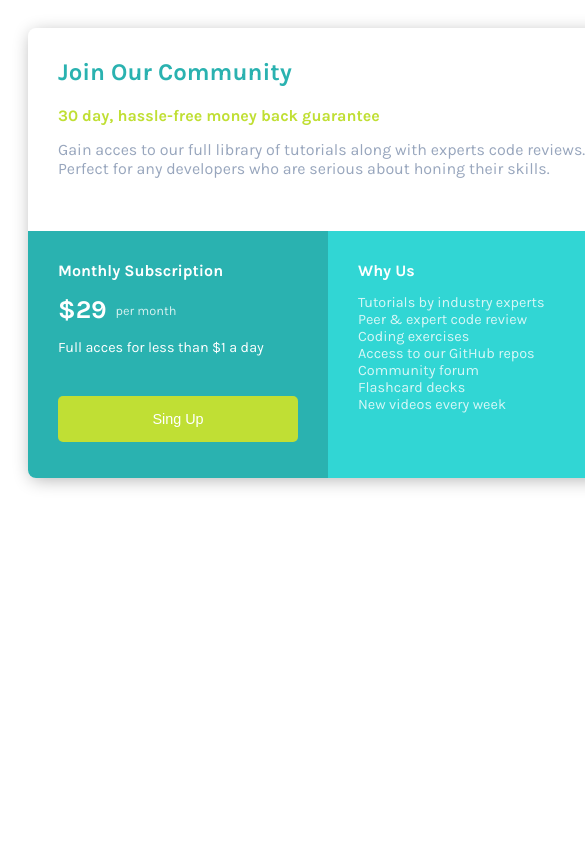
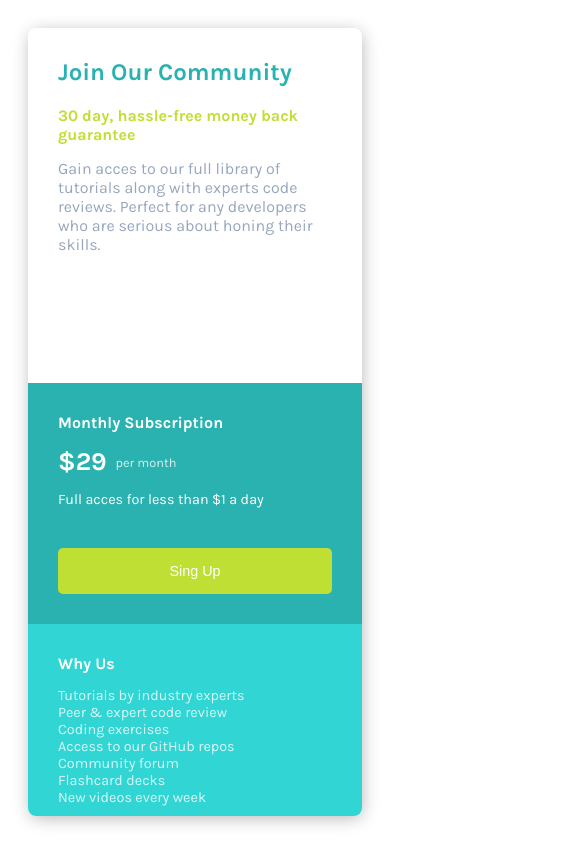
Before and after one commit to reyPH00/princing-card-Front-end-mentor-chalenge, a plain HTML site: page index.html in a window 390 px wide. Shown: the top 844 px of the page, 585 px wide, since content can reach past the window. Drawn offline with Linux system fonts and the light colour scheme.

Commit message:
Update style.css

```diff
--- a/style.css
+++ b/style.css
@@ -98,3 +98,9 @@ ul{
   opacity:0.8;
   font-size: 0.9rem;
 }
+@media(max-width: 650px){
+  #bottomL, #bottomR, #container{
+    width: 100%;
+    height: auto;
+  }
+}
```
